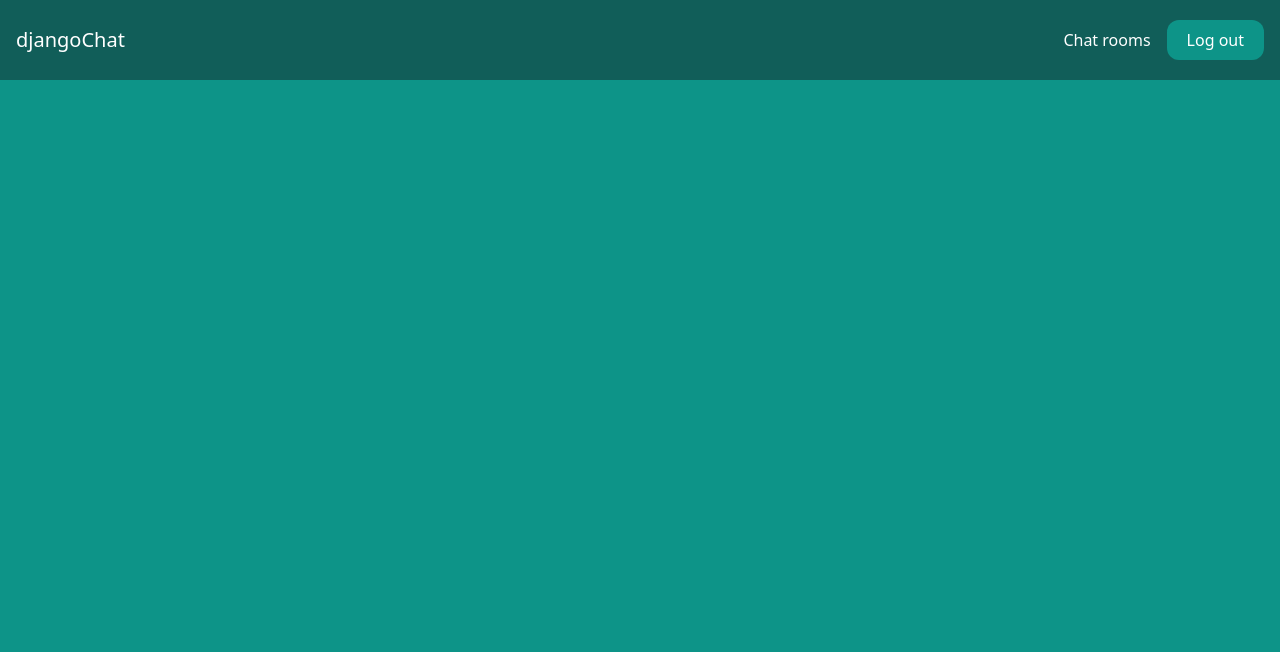
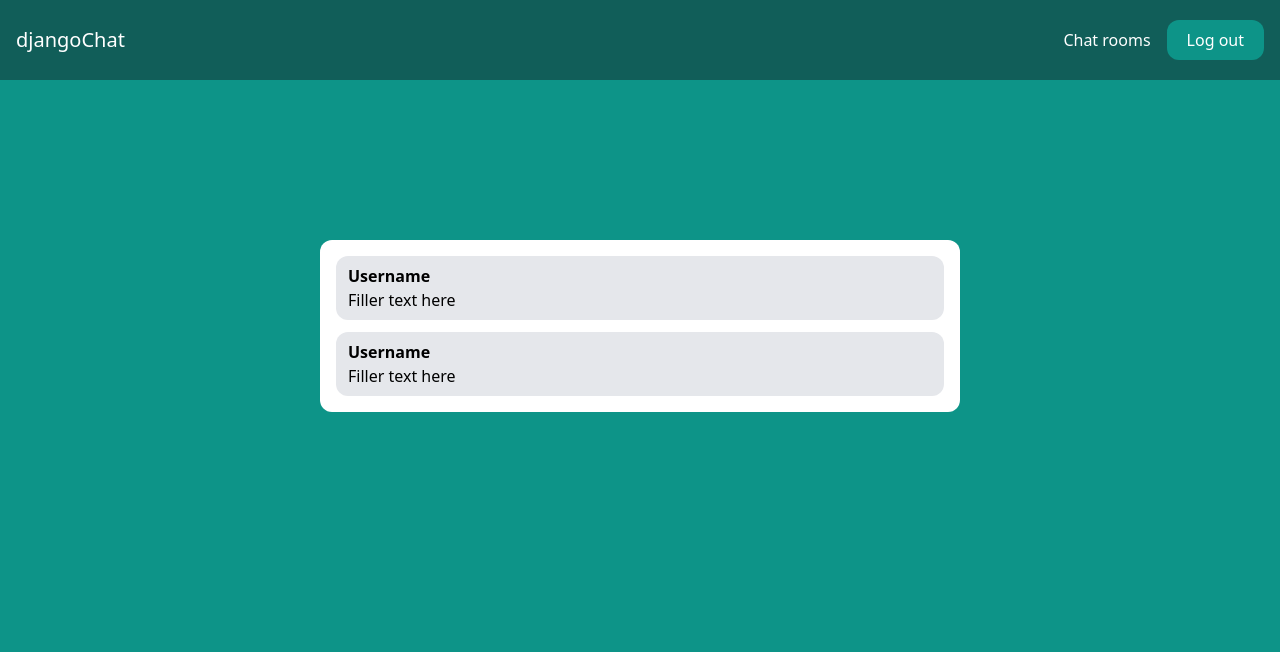
Before and after one commit to Gornstats/djangoChat, a Django app: template rooms/templates/rooms/room.html in a window 1280 px wide. Shown: the top 652 px of the page. Run offline with Django 4.2, Linux system fonts and the light colour scheme; the template is opened without the code that fills it, so the values that code supplies are empty; the visitor is signed in with stand-in values (Sample User, id 1); some libraries are stand-ins or nearby versions.

Commit message:
Prepare room.html template

```diff
--- a/rooms/templates/rooms/room.html
+++ b/rooms/templates/rooms/room.html
@@ -7,6 +7,20 @@
         <h1 class="text-3xl lg:text-6xl text-white">{{ room.name }}</h1>
     </div>
 
+    <div class="lg:w-2/4 mx-4 lg:mx-auto p-4 bg-white rounded-xl">
+        <div class="chat-messages space-y-3" id="chat-messages">
+            <div class="px-3 py-2 bg-gray-200 rounded-xl">
+                <p class="font-semibold">Username</p>
+                <p>Filler text here</p>
+            </div>
+
+            <div class="px-3 py-2 bg-gray-200 rounded-xl">
+                <p class="font-semibold">Username</p>
+                <p>Filler text here</p>
+            </div>
+        </div>
+    </div>
+
 
 
 
```
